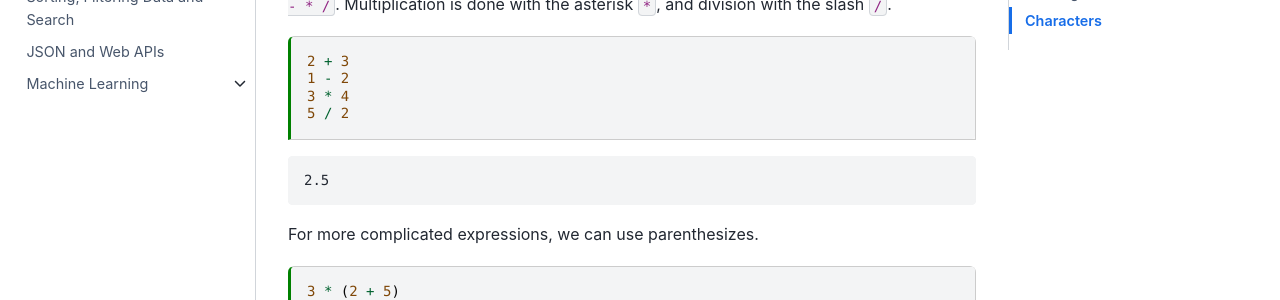
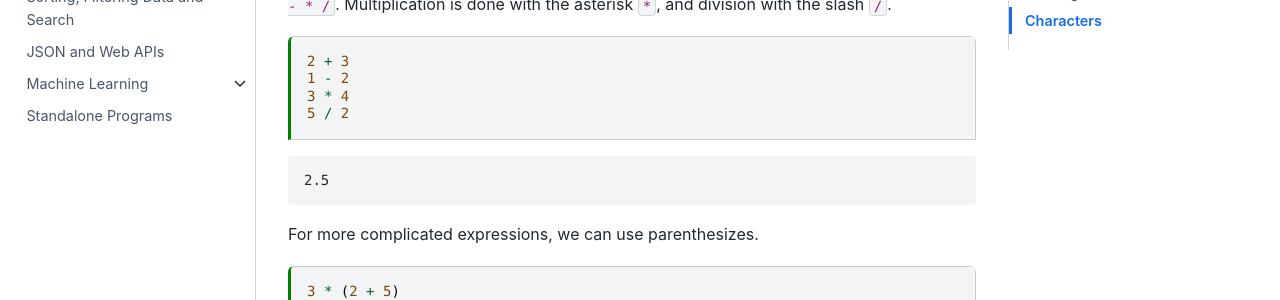
Before and after one commit to UiO-CELL/programming-for-lawyers, a Jupyter Book: the page built from docs/01_basics.ipynb, in a window 1280 px wide. Shown: the part 426-726 px from the top of the page. Built offline with Jupyter Book 1.0.4 settings and Sphinx 7.4.7 and the Sphinx Book theme 1.1.4, drawn with Linux system fonts in a browser that asks for light colours.

Commit message:
Start chapter Standalone programs

```diff
--- a/_toc.yml
+++ b/_toc.yml
@@ -15,3 +15,4 @@ chapters:
   sections:
   - file: docs/supervised_learning
   - file: docs/unsupervised_learning
+- file: docs/standalone-programs
```
Also changed, not shown: docs/01_basics.ipynb, docs/standalone-programs.ipynb (added).
